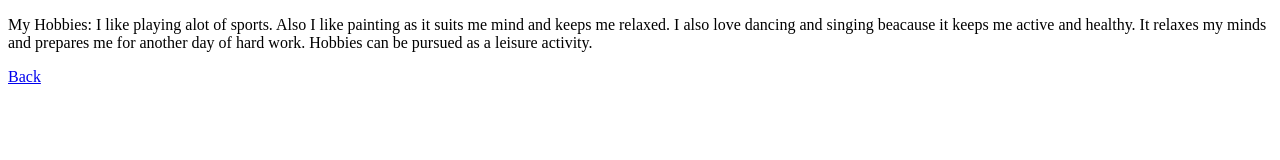
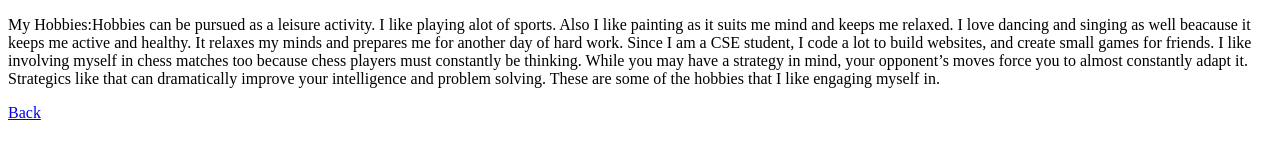
Before and after one commit to mahfouz-007/mahfouz-007.github.io, a plain HTML site: page mahfouz2.html in a window 1280 px wide. Drawn offline with Linux system fonts and the light colour scheme.

Commit message:
Update mahfouz2.html

```diff
--- a/mahfouz2.html
+++ b/mahfouz2.html
@@ -6,8 +6,8 @@
 <body>
 
 
-<p>My Hobbies: I like playing alot of sports. Also I like painting as it suits me mind and keeps me relaxed. I also love dancing and singing beacause it keeps me active and healthy. It relaxes my minds and prepares me for another day of hard work. Hobbies can be pursued as a leisure activity. </p>
+<p>My Hobbies:Hobbies can be pursued as a leisure activity. I like playing alot of sports. Also I like painting as it suits me mind and keeps me relaxed. I love dancing and singing as well beacause it keeps me active and healthy. It relaxes my minds and prepares me for another day of hard work. Since I am a CSE student, I code a lot to build websites, and create small games for friends. I like involving myself in chess matches too because chess players must constantly be thinking. While you may have a strategy in mind, your opponent’s moves force you to almost constantly adapt it. Strategics like that can dramatically improve your intelligence and problem solving. These are some of the hobbies that I like engaging myself in. </p>
   <a href="index.html">Back</a>
 
 </body>
-</html>
+</html
```
